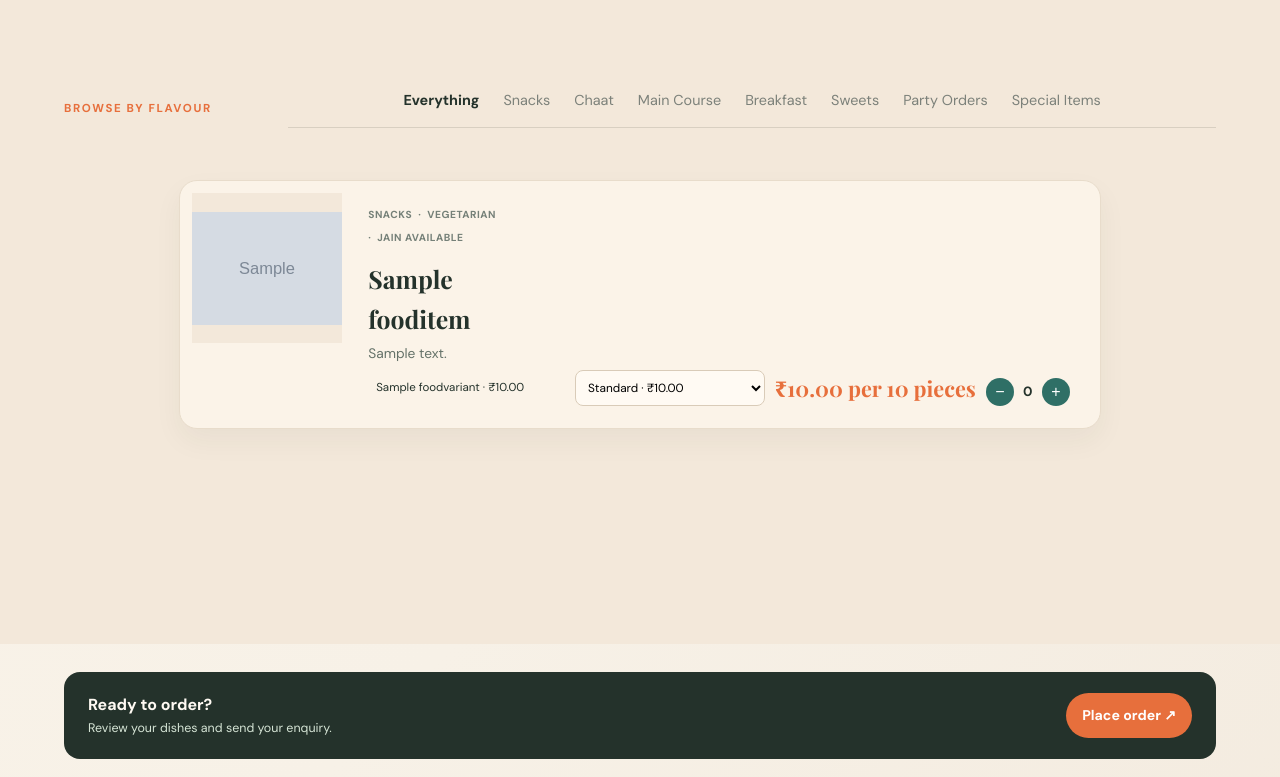
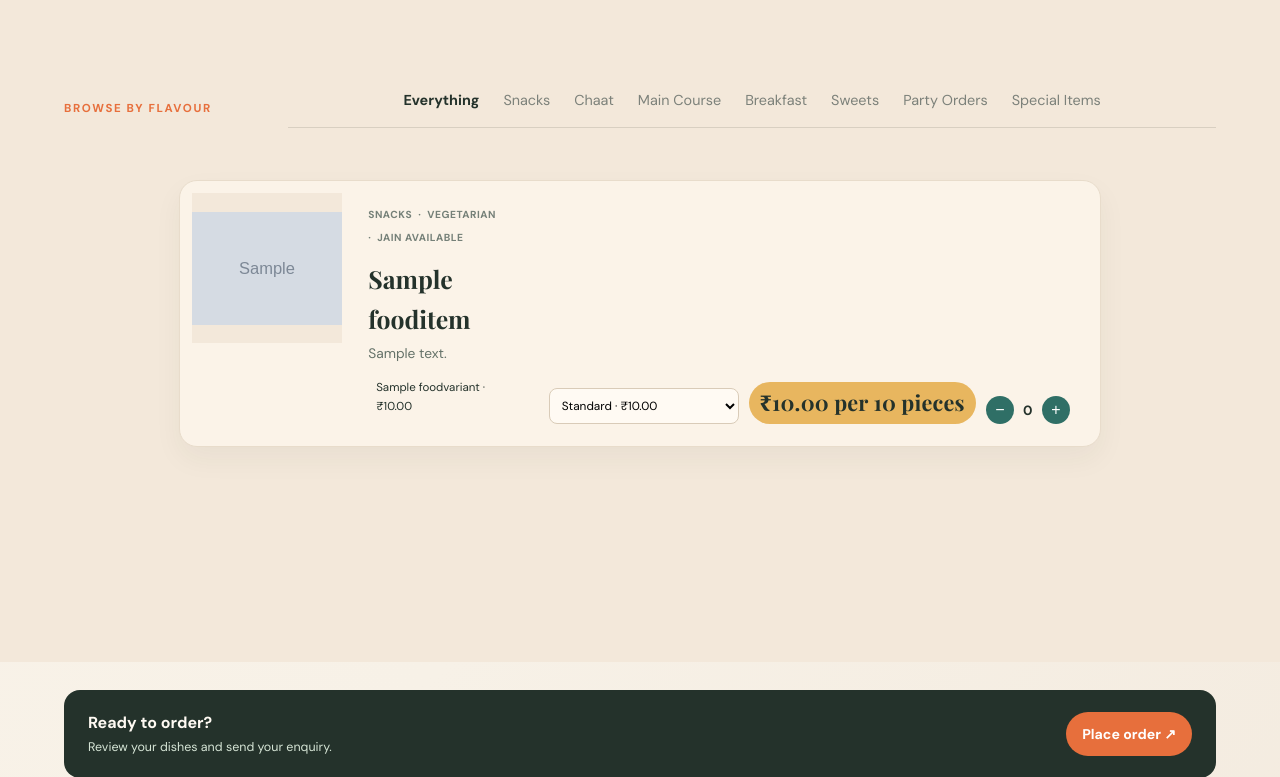
Before and after one commit to naveengoyal10/RakshaKitchen, a Django app: page /menu/ in a window 1280 px wide. Shown: the part 600-1377 px from the top of the page. Run offline with Django 5.2, Linux system fonts and the light colour scheme; data comes from the database, SQL or seed files in the repository; tables that the repository leaves empty hold one stand-in row (values such as "Sample post"); grey boxes marked "Sample" are stand-in pictures.

Commit message:
Show premium unit pricing across menu

```diff
--- a/kitchen/views.py
+++ b/kitchen/views.py
@@ -45,13 +45,24 @@ def menu_detail(request, slug):
 
 def menu_pricing(request):
     items = FoodItem.objects.filter(available=True).values("id", "price", "unit_quantity", "unit")
+    variants = FoodVariant.objects.filter(active=True, food_item__available=True).values("id", "price", "unit_quantity", "unit")
     return JsonResponse({
-        str(item["id"]): {
-            "price": str(item["price"]),
-            "unit_quantity": item["unit_quantity"],
-            "unit": item["unit"],
-        }
-        for item in items
+        "items": {
+            str(item["id"]): {
+                "price": str(item["price"]),
+                "unit_quantity": item["unit_quantity"],
+                "unit": item["unit"],
+            }
+            for item in items
+        },
+        "variants": {
+            str(variant["id"]): {
+                "price": str(variant["price"]),
+                "unit_quantity": variant["unit_quantity"],
+                "unit": variant["unit"],
+            }
+            for variant in variants
+        },
     })
 
 
--- a/static/css/menu-polish.css
+++ b/static/css/menu-polish.css
@@ -1,5 +1,18 @@
 .menu-catalogue {
   overflow: hidden;
+}
+
+.premium-menu-item .unit-price-display {
+  background: #e8b65f;
+  border-radius: 999px;
+  color: var(--ink);
+  display: inline-block;
+  font-family: var(--sans);
+  font-size: .72rem;
+  letter-spacing: .01em;
+  line-height: 1.2;
+  padding: 8px 11px;
+  white-space: nowrap;
 }
 
 .order-summary .clear-list {
--- a/static/js/site.js
+++ b/static/js/site.js
@@ -91,13 +91,23 @@ function syncMenuPricing() {
   fetch(pricingUrl)
     .then((response) => response.ok ? response.json() : {})
     .then((pricing) => {
+      const itemPricing = pricing.items || {};
+      const variantPricing = pricing.variants || {};
       document.querySelectorAll('.premium-menu-item').forEach((card) => {
         const itemId = card.querySelector('.add-item')?.dataset.foodItemId;
-        const item = pricing[itemId];
+        const item = itemPricing[itemId];
         const price = card.querySelector('.menu-item-action strong');
         if (!item || !price) return;
         const unitName = item.unit === 'gram' ? 'grams' : 'pieces';
+        price.classList.add('unit-price-display');
         price.textContent = `₹${item.price} per ${item.unit_quantity} ${unitName}`;
+        card.querySelectorAll('.food-variant option[value]').forEach((option) => {
+          const variant = variantPricing[option.value];
+          if (!variant) return;
+          const variantUnit = variant.unit === 'gram' ? 'grams' : 'pieces';
+          const variantName = option.textContent.split(' · ')[0];
+          option.textContent = `${variantName} · ₹${variant.price} per ${variant.unit_quantity} ${variantUnit}`;
+        });
       });
     })
     .catch(() => {});
```
